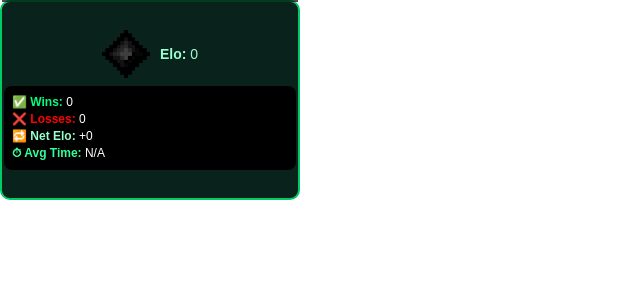
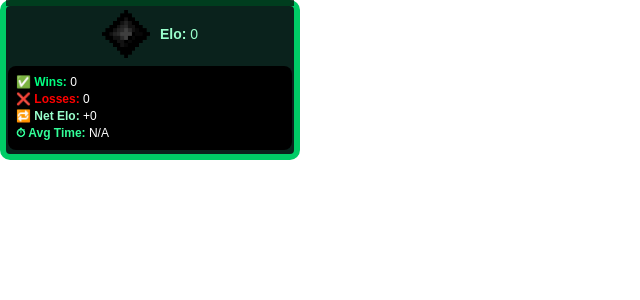
Before and after one commit to SpiritedNeal/mcsrrankedwidget, a Next.js app: page /1 in a window 1280 px wide. Shown: the top 300 px of the page, without its empty margins (0-640 px from the left). Built offline with nearby package versions, Linux system fonts and the light colour scheme; no server answers.

Commit message:
Add files via upload

```diff
--- a/pages/[username].js
+++ b/pages/[username].js
@@ -133,11 +133,11 @@ export default function ProfilePage() {
     <div
       style={{
         width: '300px',
-        height: '200px',
+        height: '160px',
         backgroundColor: '#0a221c',
         fontFamily: 'Minecraft, sans-serif',
         color: 'white',
-        border: '2px solid #00cc66',
+        border: '6px solid #00cc66',
         borderRadius: '10px',
         position: 'absolute',
         top: 0,
```
